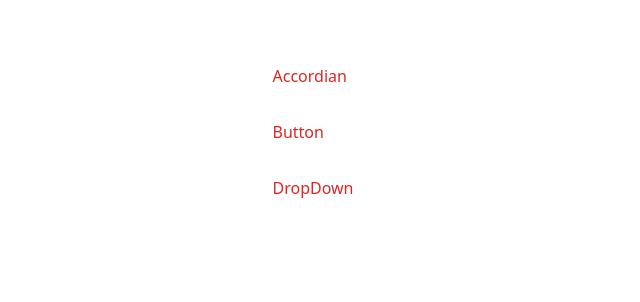
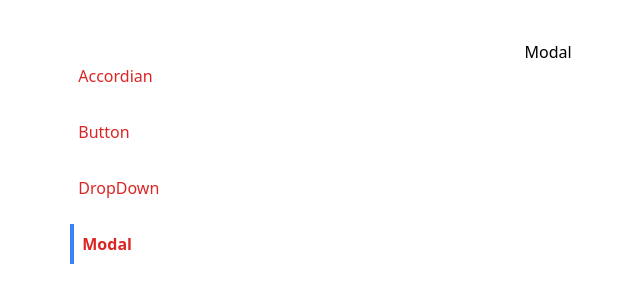
Before and after one commit to ashurbz/Components, a React (Create React App) app: page /modal in a window 1280 px wide. Shown: the top 302 px of the page, without its empty margins (327-967 px from the left). Built offline with nearby package versions, Linux system fonts and the light colour scheme.

Commit message:
set route and components created for modal

```diff
--- a/src/App.js
+++ b/src/App.js
@@ -2,6 +2,7 @@
 import AccordianPage from "./pages/AccordianPage";
 import ButtonPage from "./pages/ButtonPage";
 import DropDownPage from "./pages/DropdownPage";
+import ModalPage from "./pages/ModalPage";
 
 import Route from "./Route";
 
@@ -20,6 +21,9 @@
       <Route path="/dropdown">
         <DropDownPage />
       </Route>
+      <Route path="/modal">
+        <ModalPage />
+      </Route>
     </div>
   );
 }
--- /dev/null
+++ b/src/components/Modal.js
@@ -0,0 +1,7 @@
+import React from "react";
+
+const Modal = () => {
+  return <div>Modal</div>;
+};
+
+export default Modal;
--- a/src/components/SideBar.js
+++ b/src/components/SideBar.js
@@ -14,6 +14,10 @@
     {
       label: "DropDown",
       path: "/dropdown",
+    },
+    {
+      label: "Modal",
+      path: "/modal",
     },
   ];
   return (
--- /dev/null
+++ b/src/pages/ModalPage.js
@@ -0,0 +1,12 @@
+import React from "react";
+import Modal from "../components/Modal";
+
+const ModalPage = () => {
+  return (
+    <div>
+      <Modal />
+    </div>
+  );
+};
+
+export default ModalPage;
```
